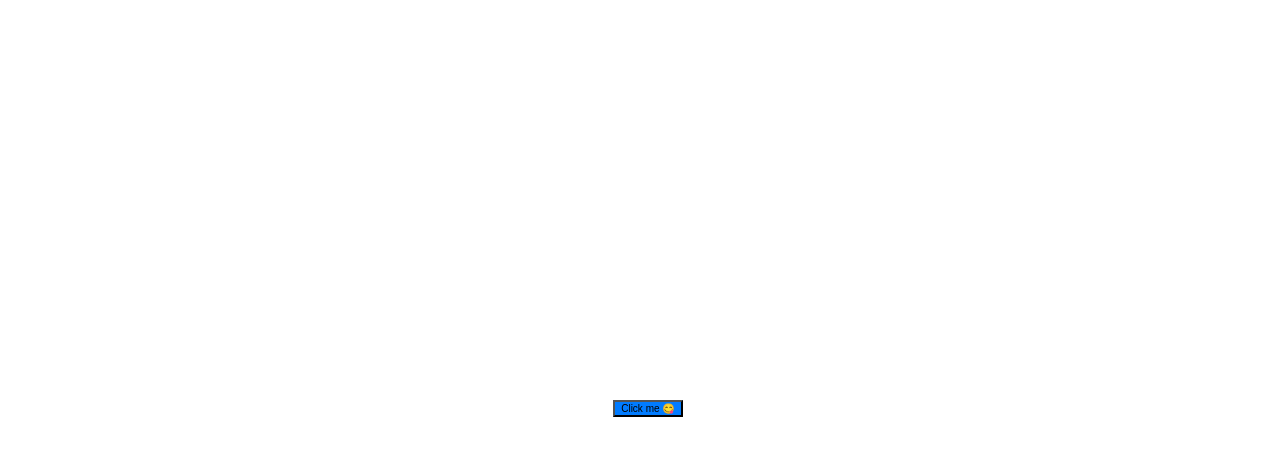
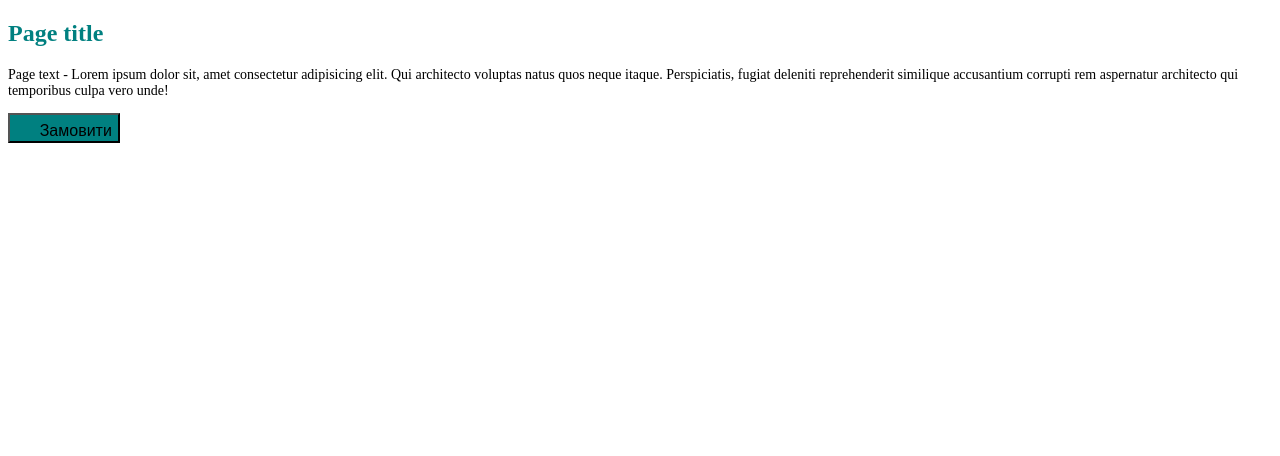
Before and after one commit to MykhailoMatsyshyn/sass-practice, a website built with Vite: page index.html in a window 1280 px wide. Built offline with nearby package versions, Linux system fonts and the light colour scheme.

Commit message:
Processed nesting rules

```diff
--- a/index.html
+++ b/index.html
@@ -4,11 +4,24 @@
     <meta charset="UTF-8" />
     <link rel="icon" type="image/svg+xml" href="/sass.svg" />
     <meta name="viewport" content="width=device-width, initial-scale=1.0" />
-    <title>Lesson 05</title>
+    <title>Lesson 06</title>
   </head>
 
-  <body class="page">
-    <button class="small-btn">Click me 😋</button>
+  <body>
+    <section class="section">
+      <h1 class="title">Page title</h1>
+      <p class="text">
+        Page text - Lorem ipsum dolor sit, amet consectetur adipisicing elit.
+        Qui architecto voluptas natus quos neque itaque. Perspiciatis, fugiat
+        deleniti reprehenderit similique accusantium corrupti rem aspernatur
+        architecto qui temporibus culpa vero unde!
+      </p>
+    </section>
+
+    <button class="button" type="button">
+      <svg class="button-icon"></svg>
+      <span class="button-label">Замовити</span>
+    </button>
 
     <script type="module" src="./src/js/main.js"></script>
   </body>
--- /dev/null
+++ b/src/scss/--examples--/lesson-06/_ampersand.scss
@@ -0,0 +1,44 @@
+// .link {
+//   color: black;
+
+//   &:hover,
+//   &:focus {
+//     color: red;
+//   }
+// }
+
+.button {
+  background: teal {
+    position: center;
+    repeat: no-repeat;
+  }
+
+  // color: red;
+
+  &:hover,
+  &:focus {
+    color: blue;
+  }
+}
+
+.button-icon {
+  width: 20px;
+  height: 20px;
+
+  &:hover {
+    width: 50px;
+    height: 50px;
+  }
+
+  .button:hover & {
+    font-size: 20px;
+  }
+}
+
+.button-label {
+  font-size: 16px;
+
+  .button:hover & {
+    font-size: 20px;
+  }
+}
--- /dev/null
+++ b/src/scss/--examples--/lesson-06/_combinators.scss
@@ -0,0 +1,48 @@
+// // descendant selector
+// div p {
+//   /* Вибере всі <p> елементи, які є нащадками для <div> */
+//   color: black;
+// }
+
+// // child selector
+// div > p {
+//   /* Вибере всі <p> елементи, які є безпосередніми дітьми <div> */
+//   color: black;
+// }
+
+// // adjacent sibling selector
+// h2 + p {
+//   /* Вибере елемент <p>, який є наступним сусідом <h2> */
+//   color: black;
+// }
+
+// // general sibling selector
+// h2 ~ p {
+//   /* Вибере всі <p> елементи, які є наступними сусідами <h2> */
+//   color: black;
+// }
+
+/**
+  |============================
+  | Using combinators in SASS
+  |============================
+*/
+ul > {
+  li {
+    list-style: none;
+  }
+}
+
+h2 {
+  + p {
+    border-top: 1px solid gray;
+  }
+}
+
+p {
+  ~ {
+    span {
+      opacity: 0.8;
+    }
+  }
+}
--- /dev/null
+++ b/src/scss/--examples--/lesson-06/_nesting.scss
@@ -0,0 +1,11 @@
+.section {
+  width: 100%;
+
+  .title {
+    color: teal;
+  }
+
+  .text {
+    font-size: 14px;
+  }
+}
```
Also changed, not shown: src/scss/main.scss (+3 -5 lines).
